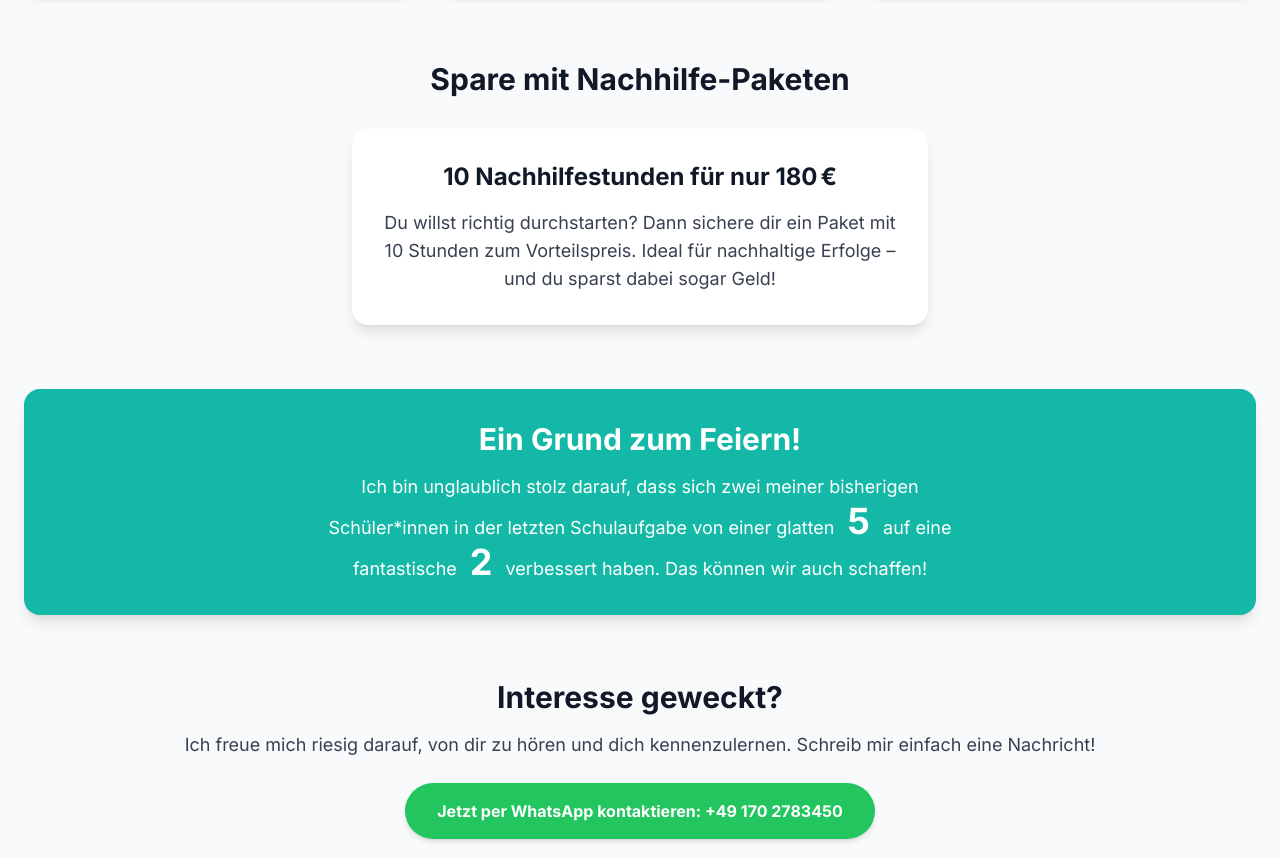
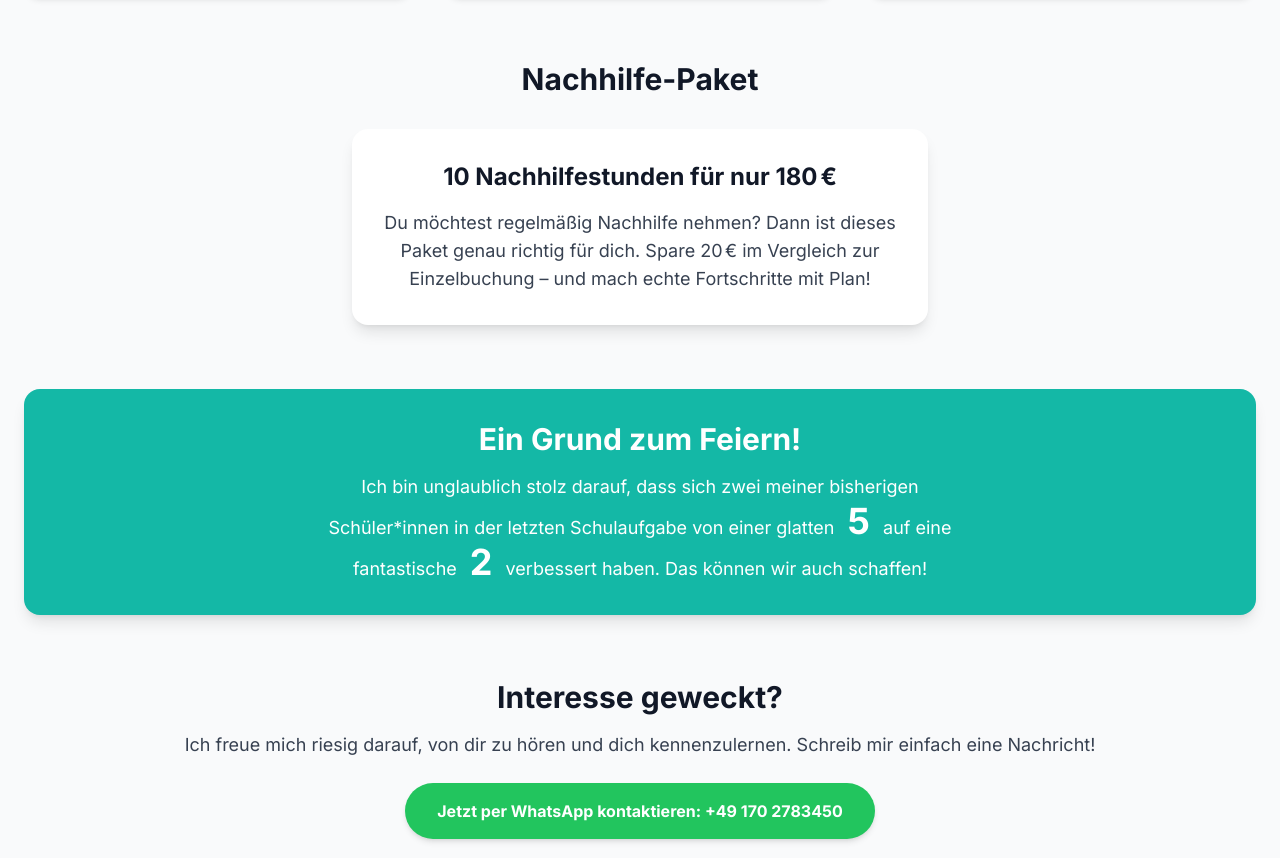
Before and after one commit to MargielaMeinAkh/Nachhilfe-in-Mathematik, a plain HTML site: page index.html in a window 1280 px wide. Shown: the part 935-1793 px from the top of the page. Drawn offline with nearby package versions, Linux system fonts and the light colour scheme.

Commit message:
Update index.html

```diff
--- a/index.html
+++ b/index.html
@@ -64,12 +64,12 @@
             </div>
         </section>
 
-        <!-- Paket-Angebot Sektion -->
-        <section id="pakete" class="mb-16">
-            <h2 class="text-3xl font-bold text-center text-gray-900 mb-8">Spare mit Nachhilfe-Paketen</h2>
+        <!-- Nachhilfe-Paket Sektion -->
+        <section id="paket" class="mb-16">
+            <h2 class="text-3xl font-bold text-center text-gray-900 mb-8">Nachhilfe-Paket</h2>
             <div class="bg-white p-8 rounded-2xl shadow-lg max-w-xl mx-auto text-center">
                 <h3 class="text-2xl font-bold text-gray-900 mb-4">10 Nachhilfestunden für nur 180 €</h3>
-                <p class="text-gray-700 text-lg">Du willst richtig durchstarten? Dann sichere dir ein Paket mit 10 Stunden zum Vorteilspreis. Ideal für nachhaltige Erfolge – und du sparst dabei sogar Geld!</p>
+                <p class="text-gray-700 text-lg">Du möchtest regelmäßig Nachhilfe nehmen? Dann ist dieses Paket genau richtig für dich. Spare 20 € im Vergleich zur Einzelbuchung – und mach echte Fortschritte mit Plan!</p>
             </div>
         </section>
 
```
